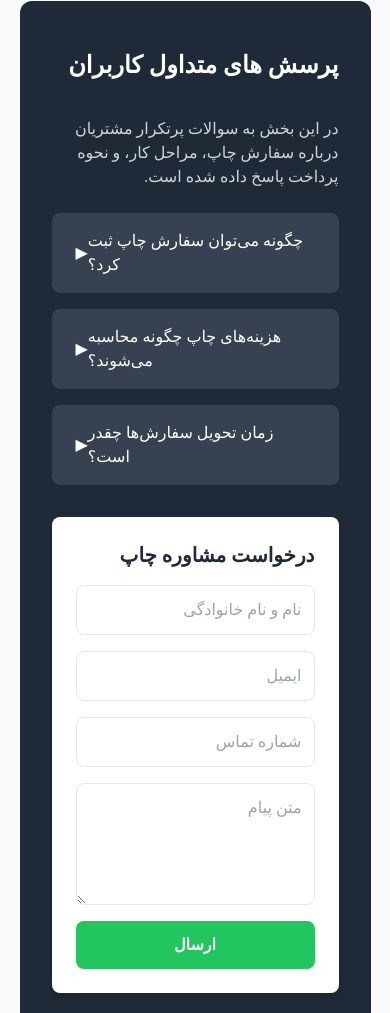
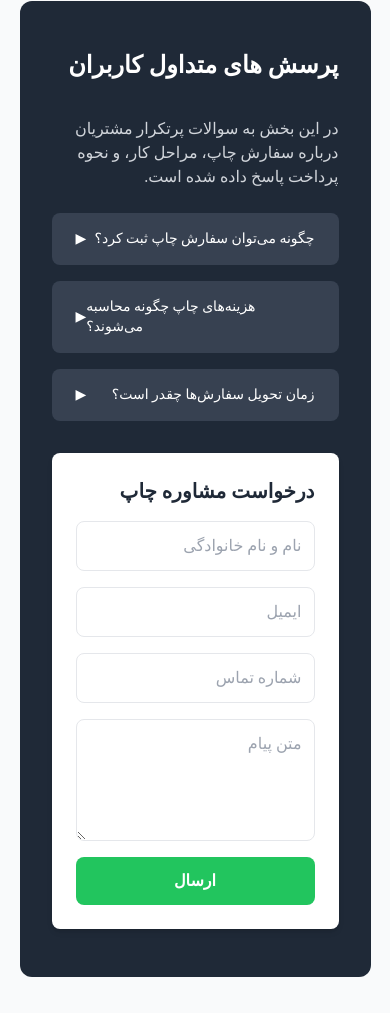
Before and after one commit to Varmanli/pasargad-polymer, a website built with Vite: page index.html in a window 390 px wide. Shown: the part 3410-4423 px from the top of the page. After the commit the page ends 4395 px from the top, so only its background shows below. Built offline with nearby package versions, Linux system fonts and the light colour scheme; files whose address does not match are found by name.

Commit message:
fix font size

```diff
--- a/index.html
+++ b/index.html
@@ -473,7 +473,7 @@
         <div class="space-y-4">
           <!-- سوال 1 -->
           <div class="bg-gray-700 rounded-lg overflow-hidden">
-            <button class="w-full text-left px-6 py-4 flex items-center justify-between focus:outline-none" onclick="toggleFaq(1)">
+            <button class="w-full text-left px-6 py-4 text-sm md:text-base flex items-center justify-between focus:outline-none" onclick="toggleFaq(1)">
               چگونه می‌توان سفارش چاپ ثبت کرد؟
               <span id="icon-1" class="transform transition-transform">&#9654;</span>
             </button>
@@ -484,7 +484,7 @@
 
           <!-- سوال 2 -->
           <div class="bg-gray-700 rounded-lg overflow-hidden">
-            <button class="w-full text-left px-6 py-4 flex items-center justify-between focus:outline-none" onclick="toggleFaq(2)">
+            <button class="w-full text-left px-6 py-4 flex items-center text-sm md:text-base  justify-between focus:outline-none" onclick="toggleFaq(2)">
               هزینه‌های چاپ چگونه محاسبه می‌شوند؟
               <span id="icon-2" class="transform transition-transform">&#9654;</span>
             </button>
@@ -495,7 +495,7 @@
 
           <!-- سوال 3 -->
           <div class="bg-gray-700 rounded-lg overflow-hidden">
-            <button class="w-full text-left px-6 py-4 flex items-center justify-between focus:outline-none" onclick="toggleFaq(3)">
+            <button class="w-full text-left px-6 py-4 flex items-center justify-between focus:outline-none text-sm md:text-base " onclick="toggleFaq(3)">
               زمان تحویل سفارش‌ها چقدر است؟
               <span id="icon-3" class="transform transition-transform">&#9654;</span>
             </button>
```
